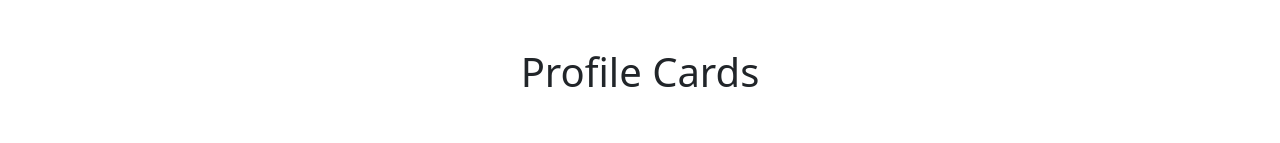
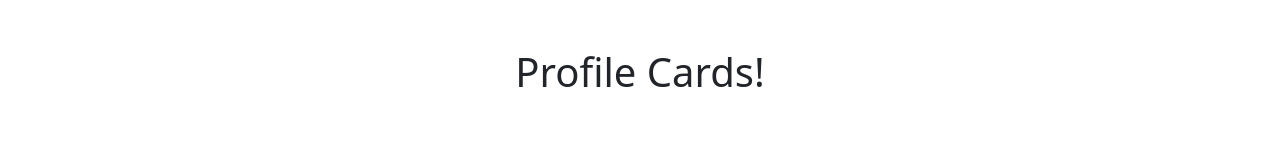
Before and after one commit to mdrakibulislam10/bootstrap-layout-practice, a plain HTML site: page index.html in a window 1280 px wide. Shown: the top 143 px of the page. Drawn offline with nearby package versions, Linux system fonts and the light colour scheme.

Commit message:
profile-cards

```diff
--- a/index.html
+++ b/index.html
@@ -14,7 +14,7 @@
 </head>
 
 <body>
-    <h1 class="text-center my-5">Profile Cards</h1>
+    <h1 class="text-center my-5">Profile Cards!</h1>
 
     <section class="container">
         <div class="d-flex flex-column flex-md-row gap-5">
```
